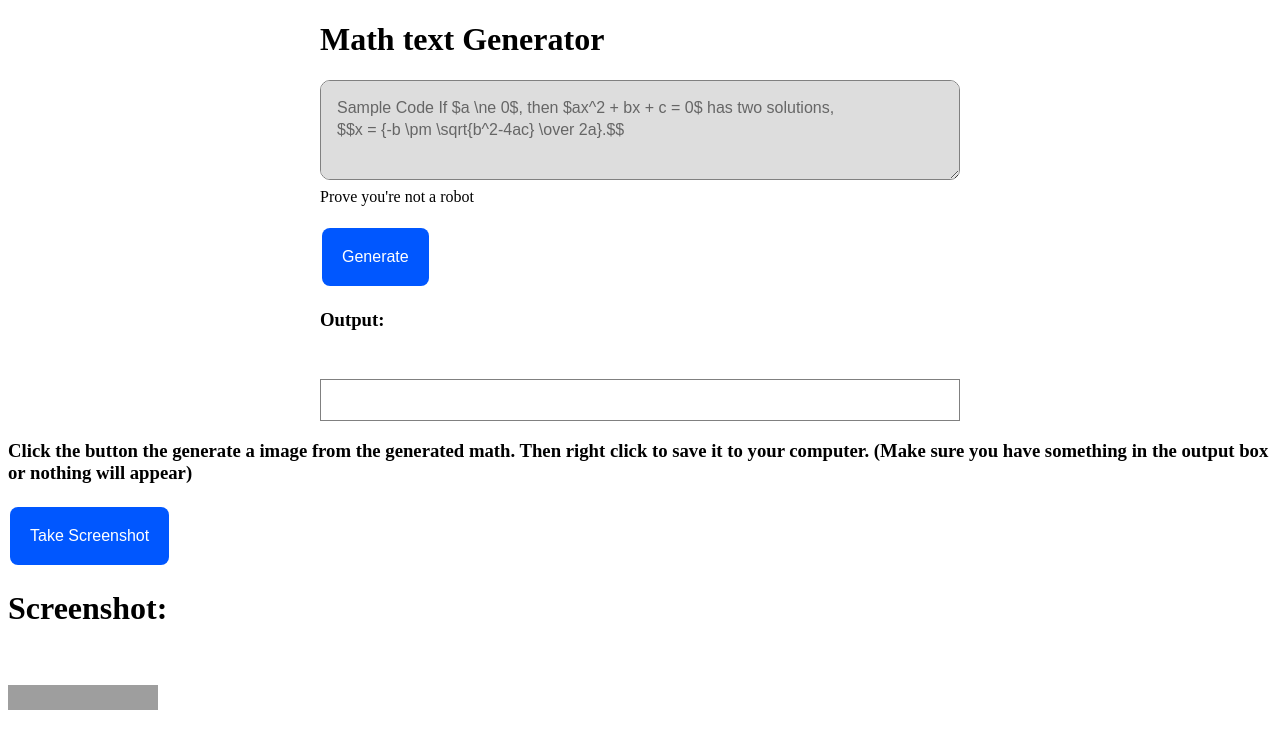
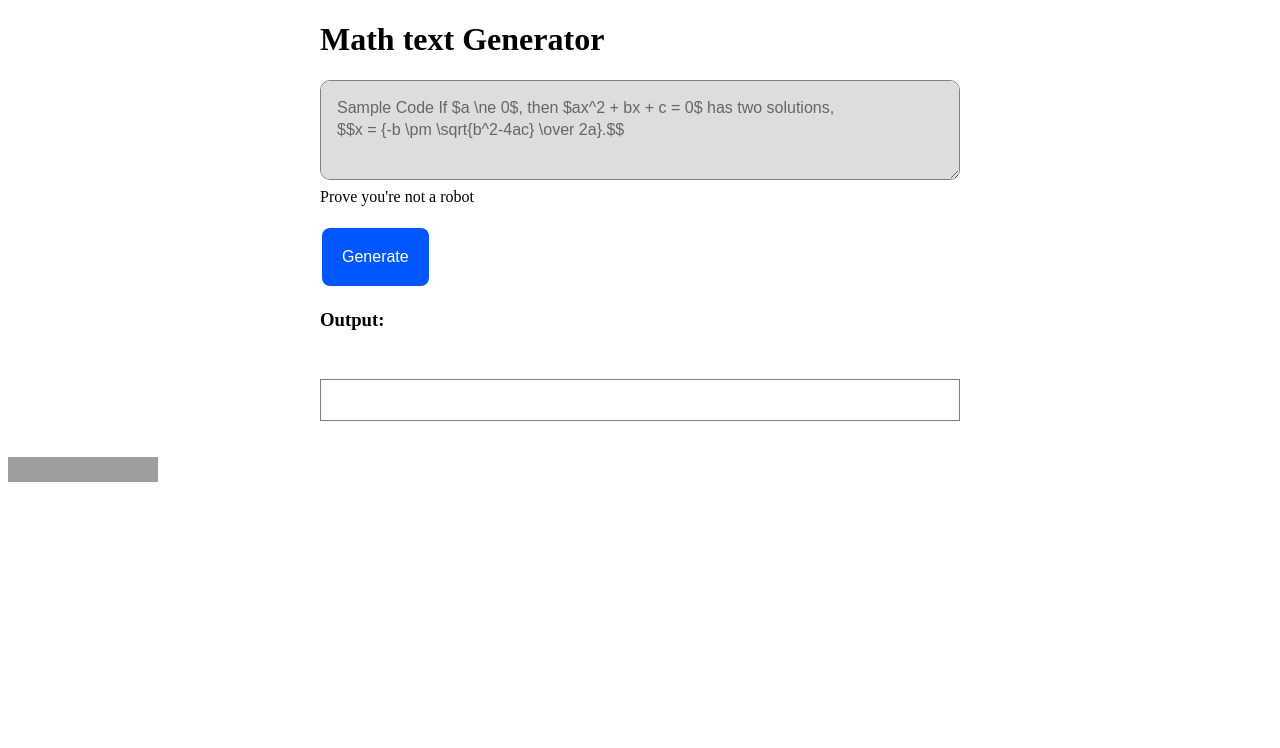
Before and after one commit to dismal002/ezmathgenerator, a plain HTML site: page index.html in a window 1280 px wide. Drawn offline with nearby package versions, Linux system fonts and the light colour scheme; grey boxes are pictures that could not be loaded.

Commit message:
Update index.html

```diff
--- a/index.html
+++ b/index.html
@@ -124,34 +124,7 @@ $$x = {-b \pm \sqrt{b^2-4ac} \over 2a}.$$
 </head>
 
 <body>
-<h3>Click the button the generate a image from the generated math. Then right click to save it to your computer. (Make sure you have something in the output box or nothing will appear)</h3>
-        <button  class="button button1" onclick="takeshot()">
-            Take Screenshot
-        </button>
-    </div>
-    <h1>Screenshot:</h1>
-    <div id="ss"></div>
 
-    <script type="text/javascript">
-
-        // Define the function
-        // to screenshot the div
-        function takeshot() {
-            let div =
-                document.getElementById('output');
-
-            // Use the html2canvas
-            // function to take a screenshot
-            // and append it
-            // to the output div
-            html2canvas(div).then(
-                function (canvas) {
-                    document
-                    .getElementById('ss')
-                    .appendChild(canvas);
-                })
-        }
-    </script>
   <br>
   <br>
 <a href="https://github.com/trehousecomicsDev/ezmathgenerator"><img src="https://ezmathgenerator.dismalbread4106.repl.co/open-source-150x25.png" alt="HTML tutorial" style="width:150px;height:25px;"></a>
```
